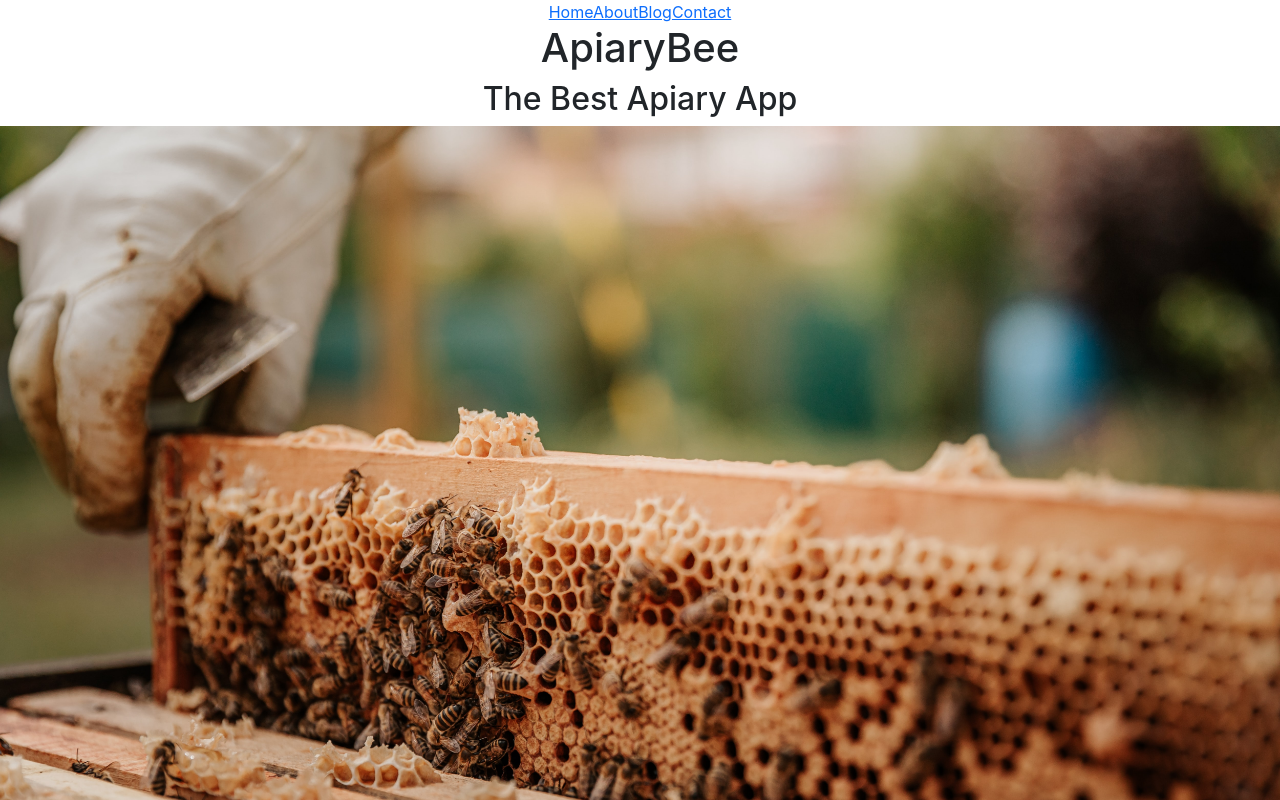
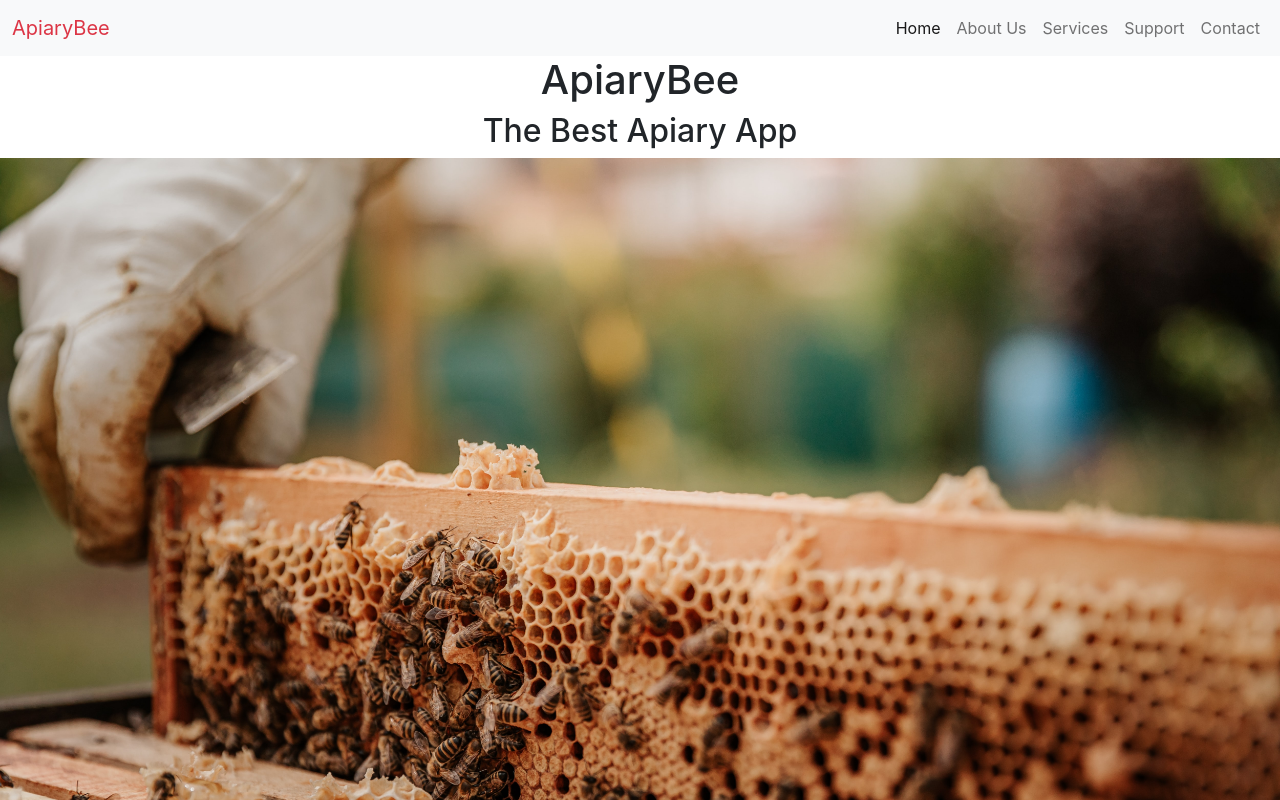
Before and after one commit to GokhanKaraomeroglu/Apiary, a React (Create React App) app: page / in a window 1280 px wide. Shown: the top 800 px of the page. Built offline with nearby package versions, Linux system fonts and the light colour scheme.

Commit message:
navbar added

```diff
--- a/src/components/Navbar.js
+++ b/src/components/Navbar.js
@@ -2,19 +2,25 @@
 
 
 function NavBar() {
-
-
-
     return(
         <div>
-                <nav>
-                    <div id='nav-links' >
-                        <a href='/'>Home</a>
-                        <a href='/about'>About</a>
-                        <a href='/blog'>Blog</a>
-                        <a href='/contact'>Contact</a>
-                    </div>
-                </nav>
+ <nav class="navbar navbar-expand-lg navbar-light bg-light">
+		<div class="container-fluid">
+		  <a class="navbar-brand text-danger" href="#">ApiaryBee</a>
+		  <button class="navbar-toggler" type="button" data-bs-toggle="collapse" data-bs-target="#navbarNavAltMarkup" aria-controls="navbarNavAltMarkup" aria-expanded="false" aria-label="Toggle navigation">
+		    <span class="navbar-toggler-icon"></span>
+		  </button>
+		  <div class="collapse navbar-collapse" id="navbarNavAltMarkup">
+		    <div class="navbar-nav ms-auto">
+		      <a class="nav-link active" aria-current="page" href="#">Home</a>
+		      <a class="nav-link"  href="#">About Us</a>
+		      <a class="nav-link" href="#">Services</a>
+		      <a class="nav-link" href="#">Support</a>
+		      <a class="nav-link" href=".#">Contact</a>
+		    </div>
+		  </div>
+		</div>
+		</nav>
             </div>
         );
 }
```
